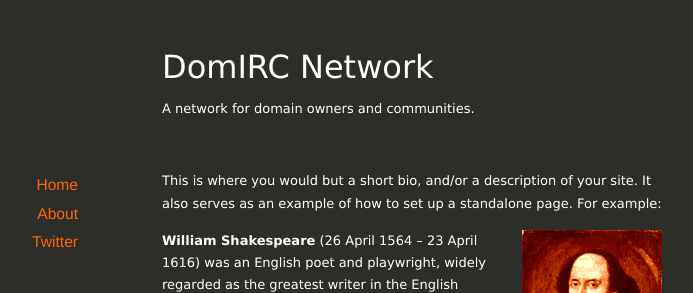
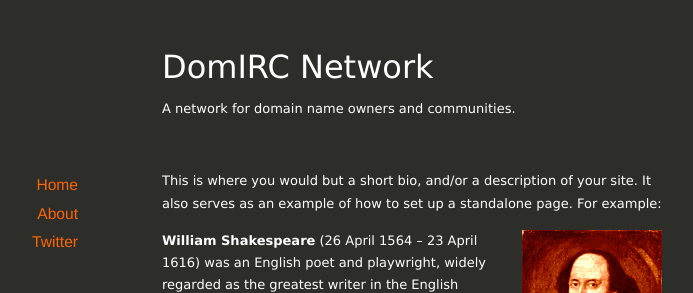
Before and after one commit to DomIRC/domirc.github.io, a Jekyll site: the page built from about/index.markdown, in a window 1280 px wide. Shown: the top 293 px of the page, without its empty margins (228-921 px from the left). Built offline with Jekyll 4.4.1, drawn with Linux system fonts in a browser that asks for light colours; nearby versions of some CDN libraries.

Commit message:
description: domain => domain name

```diff
--- a/_config.yml
+++ b/_config.yml
@@ -1,6 +1,6 @@
 name: DomIRC Network
 url: https://domirc.github.io/
-description: A network for domain owners and communities.
+description: A network for domain name owners and communities.
 
 permalink: /:year/:month/:day/:title/
 paginate: 10
```
